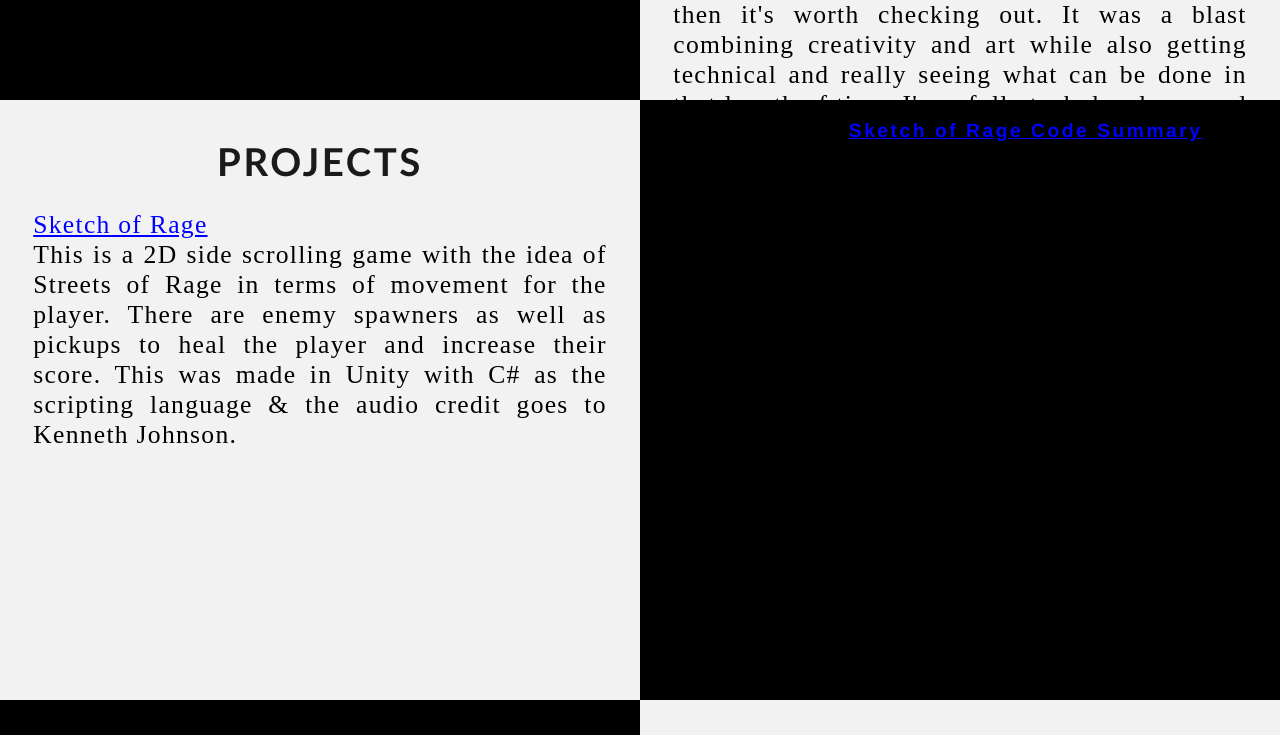
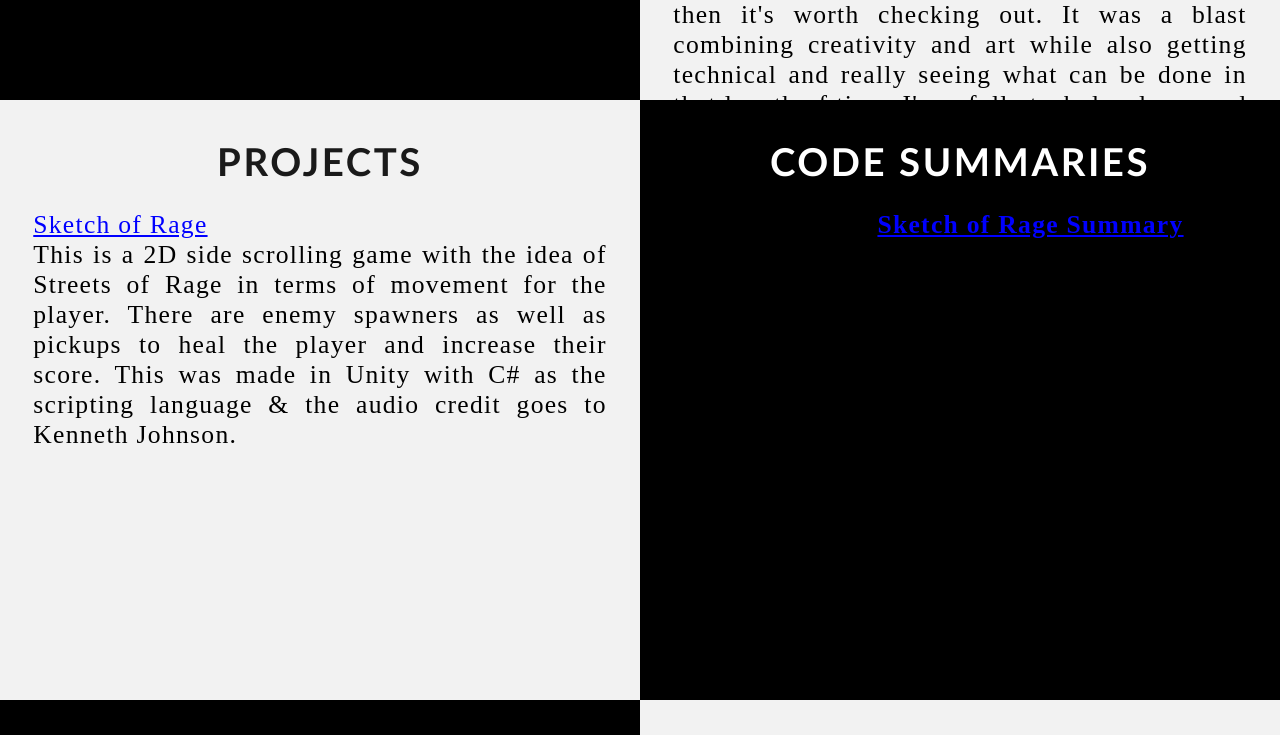
Before and after one commit to ACReturns/Portfolio, a plain HTML site: page index.html in a window 1280 px wide. Shown: the part 1903-2638 px from the top of the page. Drawn offline with Linux system fonts and the light colour scheme.

Commit message:
Portfolio Update
Added header for code summaries

```diff
--- a/index.html
+++ b/index.html
@@ -144,9 +144,12 @@
             </div>
             <!-- Right Column -->
             <div class="Column_2">
-                <strong>
-                    Code Summary: <a href="https://github.com/ACReturns/Sketch-of-Rage" target="_blank">Sketch of Rage Code Summary</a>
-                </strong>
+                <h1 style="color: white">Code Summaries</h1>
+                <p style="align-content: center">
+                    <strong>
+                        Code Summary: <a href="https://github.com/ACReturns/Sketch-of-Rage" target="_blank">Sketch of Rage Summary</a>
+                    </strong>
+                </p>
             </div>
     </div>
 
```
